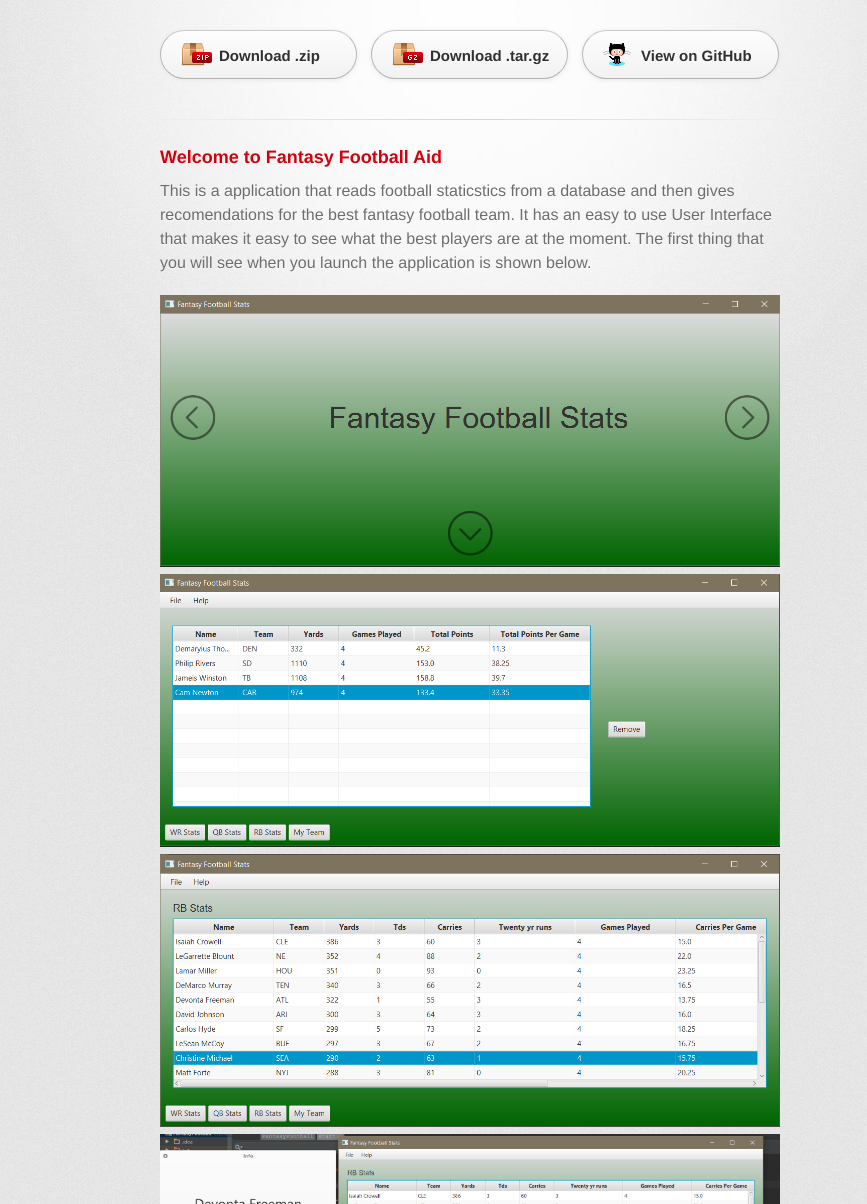
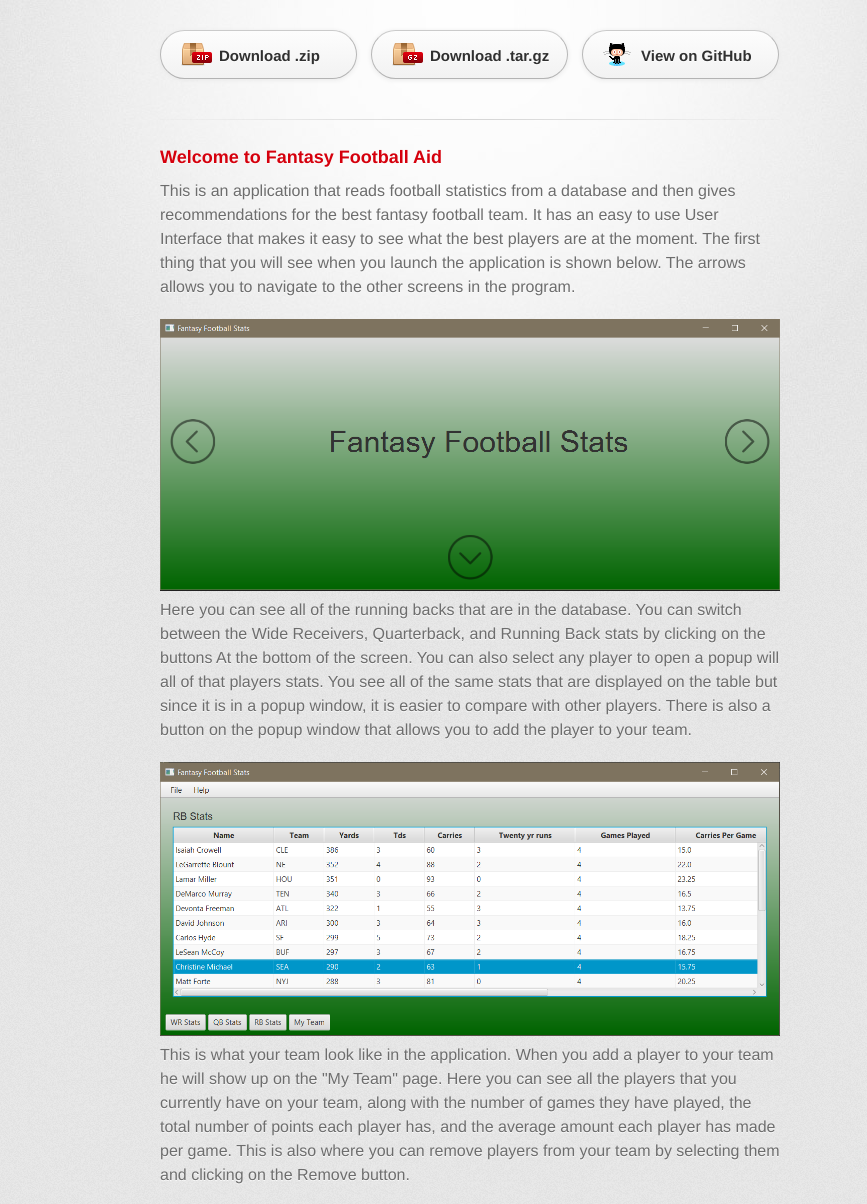
Before and after one commit to dsadikone/fantasyfootballaid, a plain HTML site: page index.html in a window 1280 px wide. Shown: the part 96-1300 px from the top of the page, without its empty margins (170-1037 px from the left). Drawn offline with Linux system fonts and the light colour scheme; a web font is replaced by a local one.

Commit message:
Update index.html

```diff
--- a/index.html
+++ b/index.html
@@ -34,11 +34,15 @@
           <h3>
 <a id="welcome-to-github-pages" class="anchor" href="#welcome-to-github-pages" aria-hidden="true"><span aria-hidden="true" class="octicon octicon-link"></span></a>Welcome to Fantasy Football Aid</h3>
 
-<p>This is a application that reads football staticstics from a database and then gives recomendations for the best fantasy football team.  It has an easy to use User Interface that makes it easy to see what the best players are at the moment.  The first thing that you will see when you launch the application is shown below.</p>
+<p>This is an application that reads football statistics from a database and then gives recommendations for the best fantasy football team.  It has an easy to use User Interface that makes it easy to see what the best players are at the moment.  The first thing that you will see when you launch the application is shown below. The arrows allows you to navigate to the other screens in the program.</p>
           <img src="images/football1.PNG" alt="Home Screen" />
+<p>Here you can see all of the running backs that are in the database. You can switch between the Wide Receivers, Quarterback, and Running Back stats by clicking on the buttons At the bottom of the screen. You can also select any player to open a popup will all of that players stats.  You see all of the same stats that are displayed on the table but since it is in a popup window, it is easier to compare with other players.  There is also a button on the popup window that allows you to add the player to your team.</p>
+          <img src="images/football2.PNG" alt="Stats" />
+<p>This is what your team look like in the application.  When you add a player to your team he will show up on the "My Team" page.  Here you can see all the players that you currently have on your team, along with the number of games they have played, the total number of points each player has, and the average amount each player has made per game.  This is also where you can remove players from your team by selecting them and clicking on the Remove button.</p>
           <img src="images/teampage.PNG" alt="Your Team" />
-          <img src="images/football2.PNG" alt="Stats" />
+<p>Here you can see the Running Back page with multiple popups open. With the popups able to be moved throughout the screen it is easy to compare players with each other.  The popups will all stay open until you click on the X in the top right corner of the popup.  Using this popup system, it is easy to look thru a lot of players to find the best team possible.  </p>
           <img src="images/football3.PNG" alt="Showing multiple popups" />
+
 
         </section>
 
```
